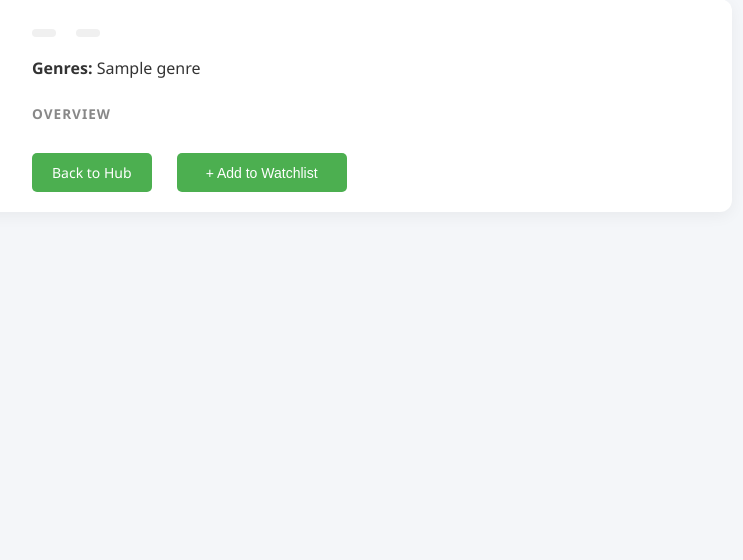
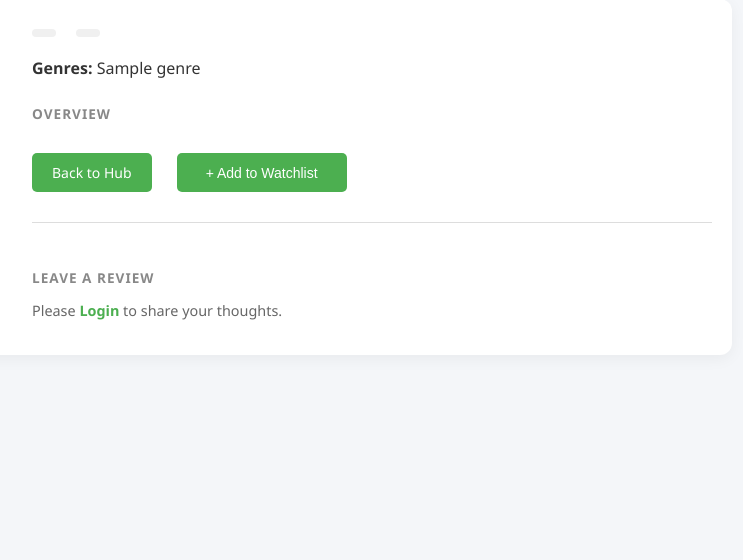
Before and after one commit to Duncan-Pringle/Web-Development-Assignement, a Flask app: page /movie/1 in a window 1280 px wide. Shown: the part 158-718 px from the top of the page, without its empty margins (458-1201 px from the left). Run offline with Flask 3, Linux system fonts and the light colour scheme; a database or web service that is not in the repository returns one stand-in record (values such as "Sample title"); some libraries are stand-ins or nearby versions.

Commit message:
implement review posting functionality with error handling and UI updates

```diff
--- a/app.py
+++ b/app.py
@@ -514,17 +514,25 @@ def get_movie_reviews(movie_id):
     reviews = db_functions.getMovieReviews(movie_id)
     return jsonify(reviews)
 
-@app.route('/movie/<int:movie_id>/reviews', methods=['POST'])
-def create_review(movie_id):
-    if 'id' not in session:
-        return jsonify({"error": "You must be logged in to make a review."})
+@app.route('/post-review/<int:movie_id>', methods=['POST'])
+def post_review(movie_id):
+    user_id = session.get('id')
+    if not user_id:
+        return jsonify({"status": "error", "message": "Unauthorized"}), 401
 
-    reviewtext = request.form.get('reviewtext', '').strip()
-    if not reviewtext:
-        return jsonify({"error": "Review text must not be empty."})
+    data = request.get_json()
+    # Grabbing 'reviewText' to match your DB function parameter
+    text = data.get('reviewText', '').strip()
 
-    db_functions.createReview(reviewtext, session['id'], movie_id)
-    return jsonify({"message": "Review created."})
+    if not text:
+        return jsonify({"status": "error", "message": "Review text is required"}), 400
+
+    try:
+        db_functions.createReview(text, user_id, movie_id)
+        return jsonify({"status": "success", "message": "Review added!"})
+    except Exception as e:
+        print(f"DEBUG: Review Error - {e}")
+        return jsonify({"status": "error", "message": "Failed to post review"}), 500
 
 @app.route('/review/<int:review_id>/delete', methods=['POST'])
 def delete_review_user(review_id):
--- a/db_functions.py
+++ b/db_functions.py
@@ -183,10 +183,11 @@ def getTVWatchlistDetails(userID):
 
 
 # Review Functions
-def createReview(reviewText, userID, movieID):
+def createMovieReview(reviewText, userID, movieID):
     database.query_db_write(
         "INSERT INTO review (reviewText, userID, movieID) values (%s, %s, %s)",
         (reviewText, userID, movieID,))
+
 
 def deleteReview(reviewID):
     database.query_db_write(
--- a/static/js/main.js
+++ b/static/js/main.js
@@ -54,3 +54,44 @@ if (tvWatchlistBtn && tvWatchlistBtn.dataset.showId) {
         toggleWatchlistBtn(tvWatchlistBtn, `/toggle-tv-watchlist/${id}`);
     };
 }
+
+
+document.addEventListener('DOMContentLoaded', function() {
+    const reviewBtn = document.getElementById('submit-review');
+
+    if (reviewBtn) {
+        reviewBtn.onclick = function() {
+            const movieId = this.getAttribute('data-movie-id');
+            const reviewInput = document.getElementById('review-text');
+            const msg = document.getElementById('review-msg');
+            const text = reviewInput.value.trim();
+
+            if (!text) {
+                msg.innerText = "Please write something first!";
+                msg.style.color = "#e74c3c";
+                return;
+            }
+
+            fetch(`/post-review/${movieId}`, {
+                method: 'POST',
+                headers: { 'Content-Type': 'application/json' },
+                body: JSON.stringify({ reviewText: text })
+            })
+            .then(res => res.json())
+            .then(data => {
+                if (data.status === 'success') {
+                    msg.innerText = "✅ Review posted!";
+                    msg.style.color = "#4CAF50";
+                    reviewInput.value = ""; // Clear input on success
+                } else {
+                    msg.innerText = "❌ Error: " + (data.message || "Try again.");
+                    msg.style.color = "#e74c3c";
+                }
+            })
+            .catch(err => {
+                console.error("Review error:", err);
+                msg.innerText = "Connection error.";
+            });
+        };
+    }
+});
--- a/templates/movieDetails.html
+++ b/templates/movieDetails.html
@@ -33,6 +33,22 @@
                 {% endif %}
                 </button>
             </div>
+            <div class="review-section" style="margin-top: 30px; padding-top: 20px; border-top: 1px solid #ddd;">
+                <h3 class="view-description-heading">Leave a Review</h3>
+                {% if session.id %}
+                    <div class="review-form">
+                        <textarea id="review-text" placeholder="What did you think of {{ movie.title }}?" style="width: 100%; height: 100px; padding: 12px; border-radius: 8px; border: 1px solid #ccc; margin-bottom: 10px; font-family: inherit; resize: vertical;"></textarea>
+                        <button id="submit-review" class="btn" data-movie-id="{{ movie.movieID or movie.movieid }}">
+                            Post Review
+                        </button>
+                    <span id="review-msg" style="margin-left: 10px; font-weight: 500;"></span>
+                    </div>
+                {% else %}
+                    <p style="font-size: 0.9rem; color: #666;">
+                        Please <a href="/login" style="color: #4CAF50; font-weight: bold; text-decoration: none;">Login</a> to share your thoughts.
+                    </p>
+                {% endif %}
+            </div>
         </div>
 
     </div>
```
